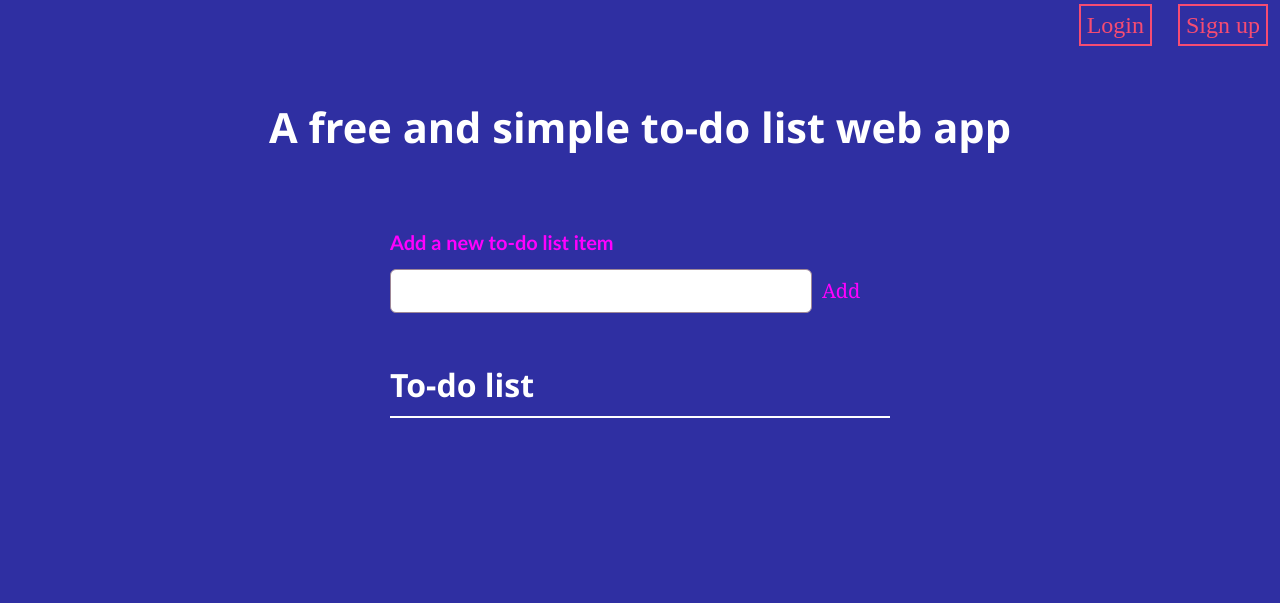
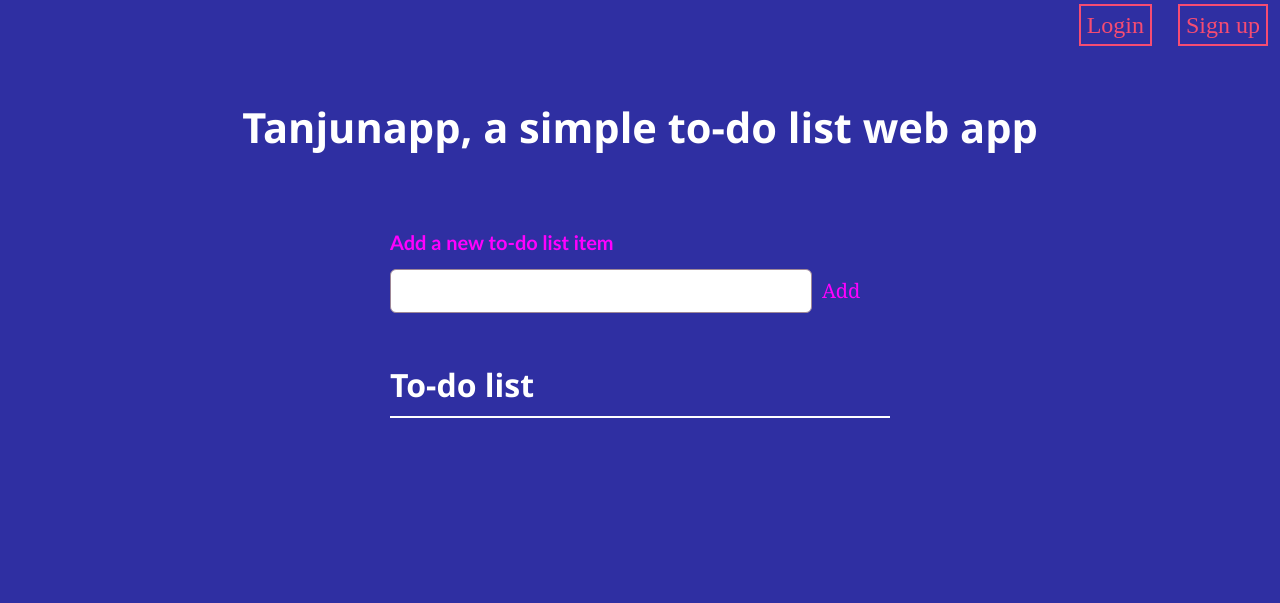
Before and after one commit to webDva/todo-list-web-app, a website: page public/index.html in a window 1280 px wide. Drawn offline with Linux system fonts and the light colour scheme.

Commit message:
text align: left; and tanjunapp

```diff
--- a/public/index.html
+++ b/public/index.html
@@ -3,7 +3,7 @@
 
 <head>
     <meta charset="utf-8">
-    <title>remindyou.io</title>
+    <title>Tanjunapp</title>
 
     <meta name="viewport" content="width=device-width, initial-scale=1">
     <link rel="icon" type="image/x-icon" href="favicon.ico">
@@ -23,7 +23,7 @@
     </div>
 
     <div id="free-notes" class="flexbox-container">
-        <h1 class="header-type-2">A free and simple to-do list web app</h1>
+        <h1 class="header-type-2">Tanjunapp, a simple to-do list web app</h1>
         <div id="todolist-container" class="main-value-proposition">
             <div id="add-container">
                 <label class="addnew-label" for="new-todo">Add a new to-do list item</label>
--- a/public/styles/application.css
+++ b/public/styles/application.css
@@ -4,7 +4,8 @@
 
 .header-type-2 {
     padding: 0.8rem;
-    text-align: center;
+    text-align: left;
+    max-width: 90%;
     margin: 2rem 0;
     font-family: 'Segoe UI', Tahoma, Geneva, Verdana, sans-serif;
 
```
Also changed, not shown: public/login.html (+1 -1 lines), public/notes.html (+1 -1 lines), public/signup.html (+1 -1 lines).
